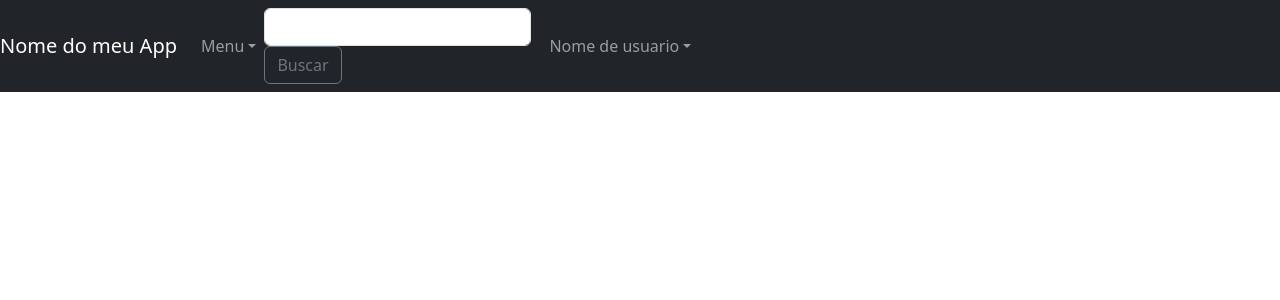
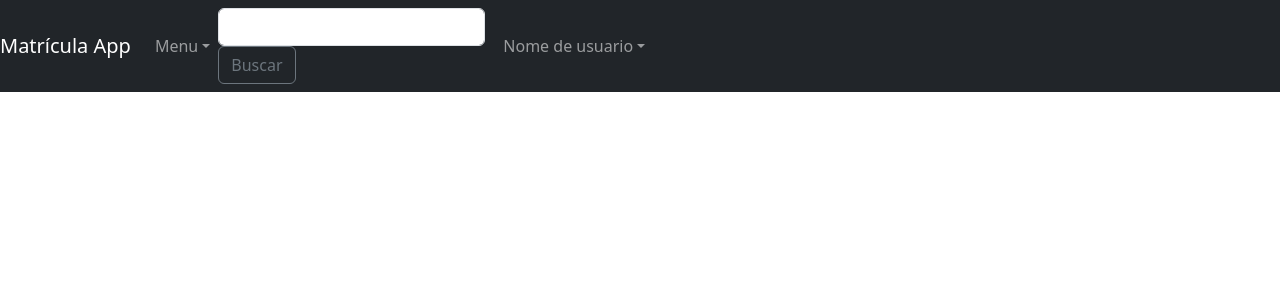
Before and after one commit to anleaes/2022-1-DEV-WEB-02, a Django app: template matriculaapp/templates/base.html in a window 1280 px wide. Shown: the top 300 px of the page. Run offline with Django 3.2, Linux system fonts and the light colour scheme; the template is opened without the code that fills it, so the values that code supplies are empty; some libraries are stand-ins or nearby versions.

Commit message:
criação do html do core

```diff
--- a/matriculaapp/templates/base.html
+++ b/matriculaapp/templates/base.html
@@ -8,7 +8,7 @@
     <meta name="viewport" content="width=device-width, initial-scale=1.0">
     <link rel="stylesheet" href="{% static 'css/jquery-ui.css' %}">
     <link rel="stylesheet" href="{% static 'css/bootstrap.min.css' %}">
-    <title>{% block title %}Nome do meu App{% endblock title %}</title>
+    <title>{% block title %}Matrícula de Universidade{% endblock title %}</title>
 </head>
 <body>
 
@@ -23,7 +23,7 @@
 </body>
 <!-- INICIO: Bloco do Bootstrap a ser incluido -->
 <nav class="navbar navbar-expand-lg navbar-dark bg-dark">
-    <a class="navbar-brand" href="/">Nome do meu App</a>
+    <a class="navbar-brand" href="/">Matrícula App</a>
     <button class="navbar-toggler" type="button" data-toggle="collapse" data-target="#navbarsExample05" aria-controls="navbarsExample05" aria-expanded="false" aria-label="Toggle navigation">
         <span class="navbar-toggler-icon"></span>
     </button>
```
Also changed, not shown: matriculaapp/templates/core/home.html (added, +11 -0 lines).
